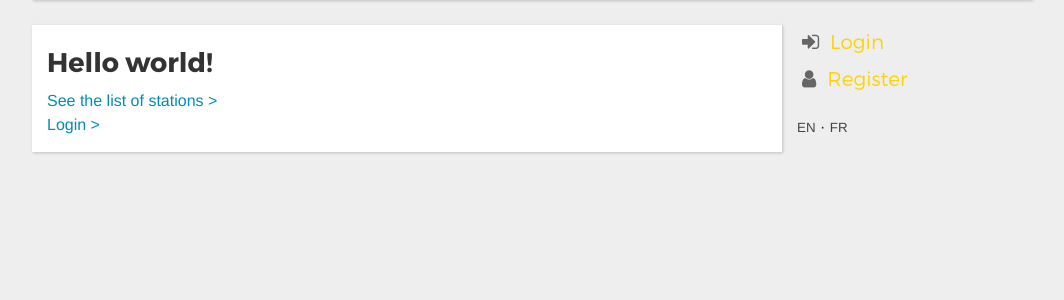
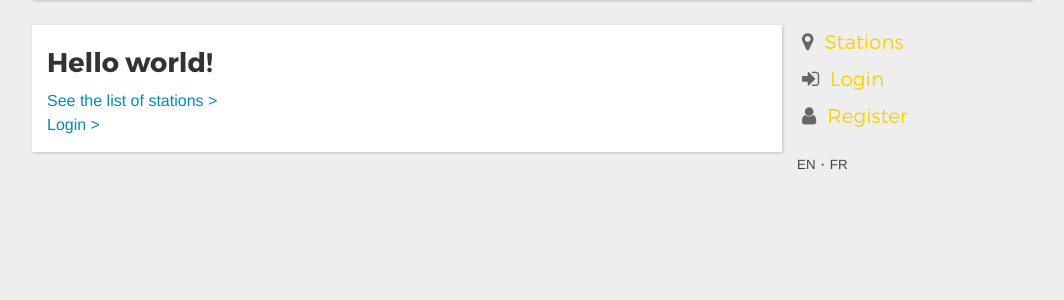
Before and after one commit to fhennecker/olliv, a Flask app: page / in a window 1280 px wide. Shown: the part 208-508 px from the top of the page, without its empty margins (108-1172 px from the left). Run offline with Flask 2, Linux system fonts and the light colour scheme; parts of the project's set-up code (start-up, migrations or seed data) failed here and were passed over; some libraries are stand-ins or nearby versions.

Commit message:
[add] link to stations when not connected

```diff
--- a/src/templates/_userinfo.html
+++ b/src/templates/_userinfo.html
@@ -14,6 +14,9 @@
         </p>
     {% else %}
         <p>
+            <a href="/stations" class="sbbutton">
+                <i class="fa fa-map-marker"></i> &nbsp;{{ _('Stations') }}
+            </a>
             <a href="/login" class="sbbutton">
                 <i class="fa fa-sign-in"></i> &nbsp;{{ _('Login') }}
             </a>
```
